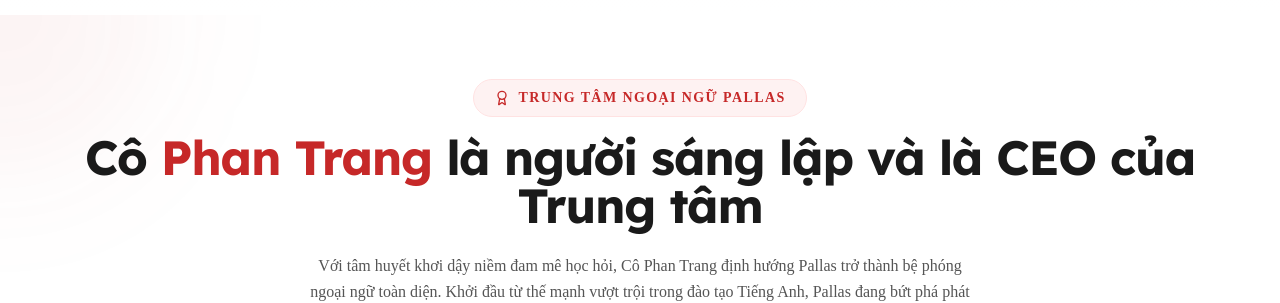
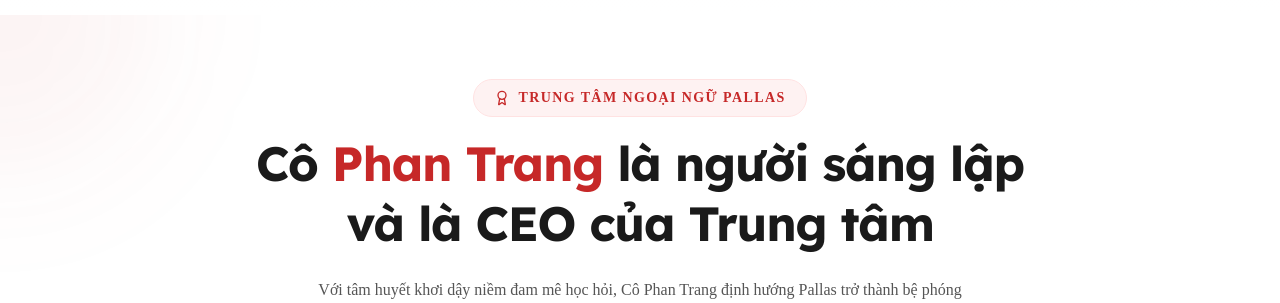
Before and after one commit to tinhbanlunglinh-pixel/englishmstrang, a React (Vite) app: page / in a window 1280 px wide. Shown: the part 2460-2763 px from the top of the page. Built offline with nearby package versions, Linux system fonts and the light colour scheme.

Commit message:
Add files via upload

```diff
--- a/src/App.tsx
+++ b/src/App.tsx
@@ -494,8 +494,8 @@
                 <Award className="w-4 h-4" />
                 Trung Tâm Ngoại Ngữ Pallas
               </span>
-              <h2 className="font-lexend text-3xl md:text-5xl text-on-surface font-bold tracking-tight">
-                Cô <span className="text-primary">Phan Trang</span> là người sáng lập và là CEO của Trung tâm
+              <h2 className="font-lexend text-3xl md:text-5xl text-on-surface font-bold tracking-tight text-center leading-tight">
+                Cô <span className="text-primary">Phan Trang</span> là người sáng lập <br /> và là CEO của Trung tâm
               </h2>
               <p className="text-on-surface-variant max-w-2xl leading-relaxed mt-2">
                 Với tâm huyết khơi dậy niềm đam mê học hỏi, Cô Phan Trang định hướng Pallas trở thành bệ phóng ngoại ngữ toàn diện. Khởi đầu từ thế mạnh vượt trội trong đào tạo Tiếng Anh, Pallas đang bứt phá phát triển Tiếng Trung chất lượng cao và hướng tới hệ sinh thái đa ngôn ngữ chuẩn quốc tế.
@@ -510,15 +510,14 @@
             >
               <div className="flex flex-col lg:flex-row">
                 {/* Photo */}
-                <div className="w-full lg:w-1/3 relative group">
-                  <div className="aspect-[3/4] lg:aspect-auto lg:h-full max-h-[600px] overflow-hidden">
+                <div className="w-full lg:w-1/3 relative group bg-white flex items-center justify-center">
+                  <div className="aspect-[3/4] lg:aspect-auto lg:h-full max-h-[600px] overflow-hidden w-full flex items-center justify-center">
                     <img
                       src={msTrangOriginalUrl}
                       alt="Phan Trang - Sáng lập Trung Tâm Ngoại Ngữ Pallas"
-                      className="w-full h-full object-cover group-hover:scale-105 transition-transform duration-700"
+                      className="w-full h-full object-contain group-hover:scale-105 transition-transform duration-700"
                       referrerPolicy="no-referrer"
                     />
-                    <div className="absolute inset-0 bg-gradient-to-t from-[#5C0A0F]/80 via-transparent to-transparent lg:bg-gradient-to-r lg:from-transparent lg:via-transparent lg:to-white/10"></div>
                   </div>
                   {/* Badge overlay on mobile */}
                   <div className="absolute bottom-6 left-6 lg:hidden">
```
Also changed, not shown: 3 other files (tests, documents, lock files or other folders).
